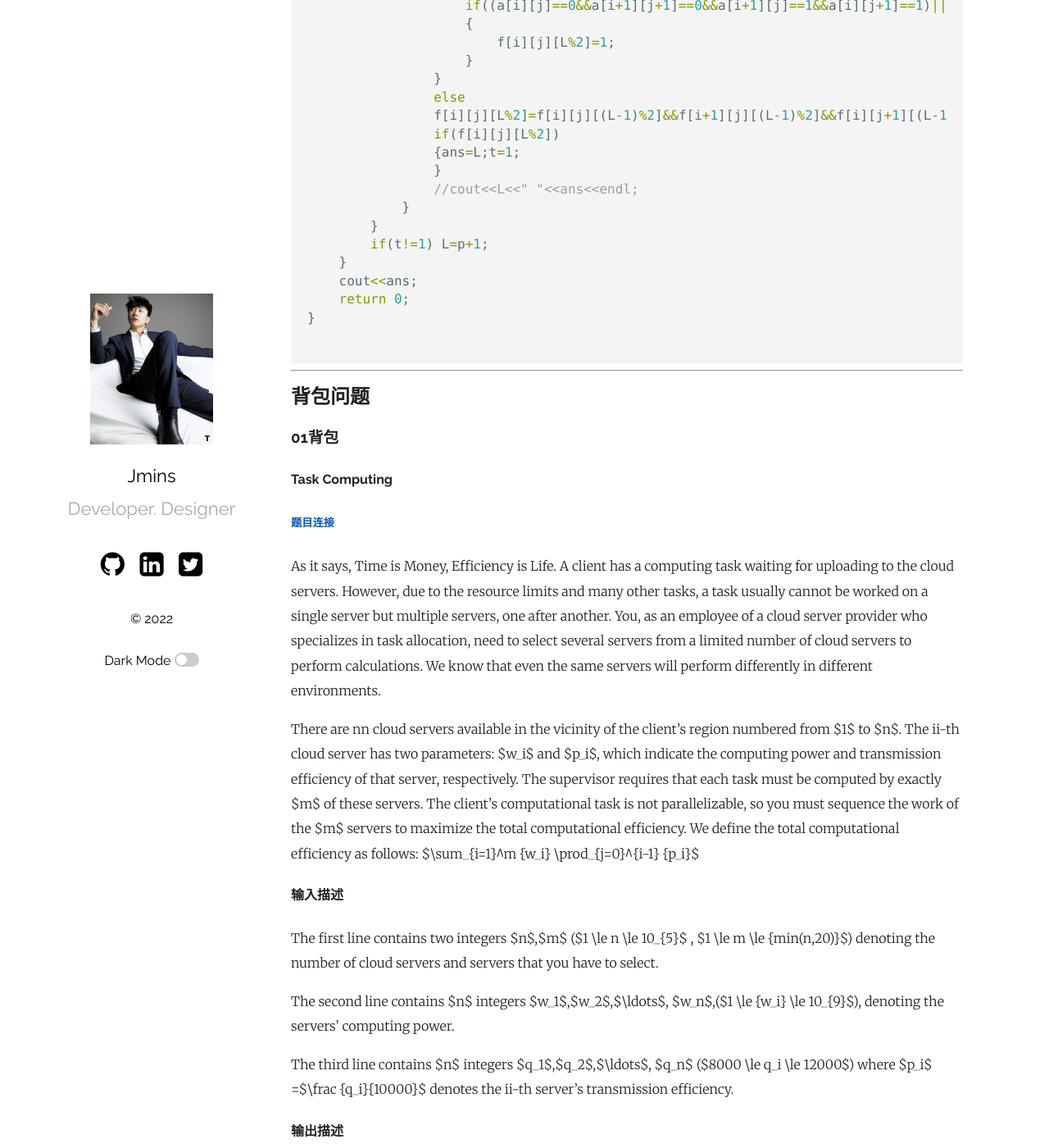
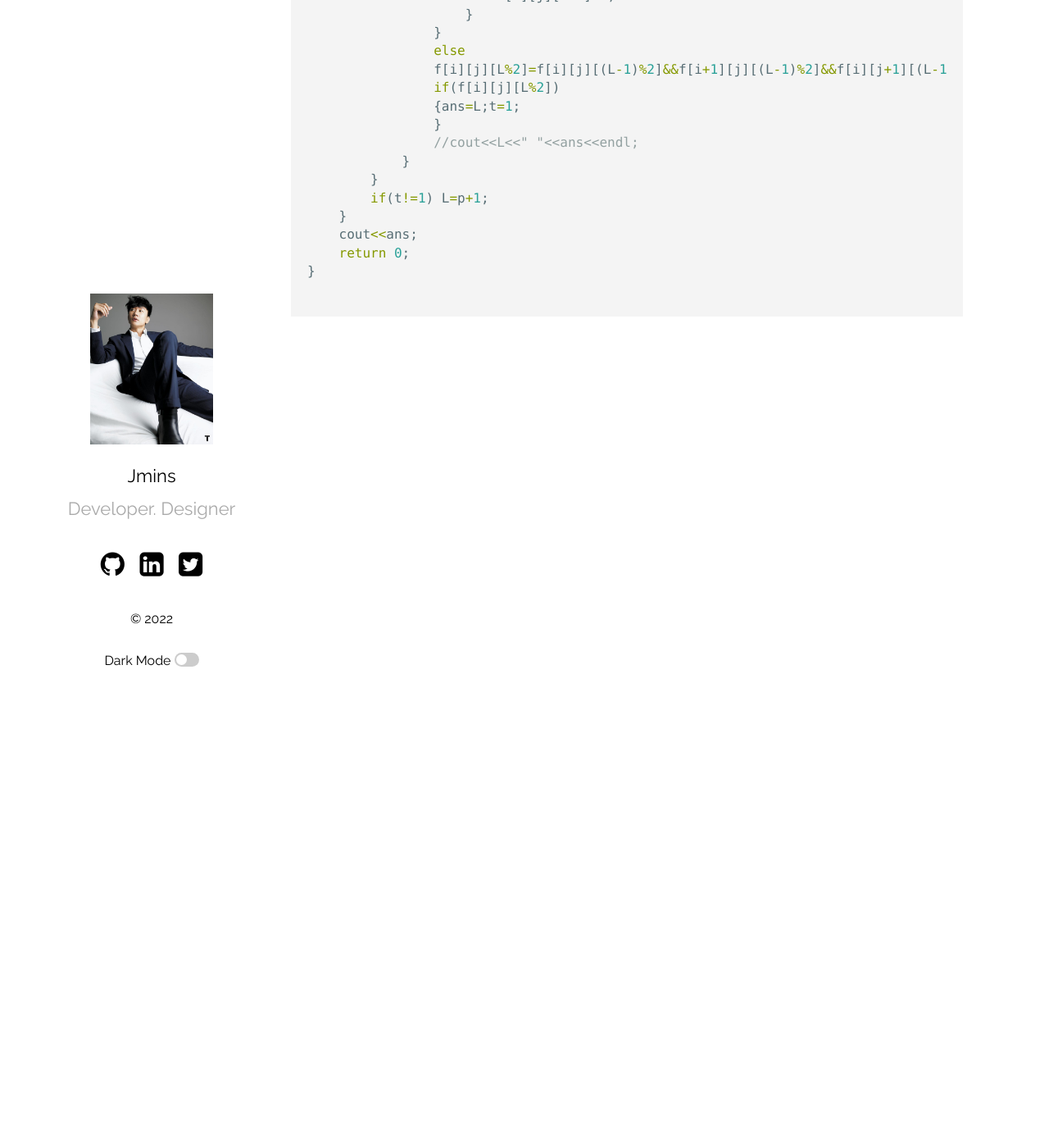
Before and after one commit to 0Jmins0/0Jmins0.github.io, a Jekyll site: the page built from _posts/2022-07-30-DP之入门.markdown, in a window 1280 px wide and 1400 px high, scrolled down 1028 px. Shown: the whole window at 82% size. Built offline with Jekyll 4.4.1, drawn with Linux system fonts in a browser that asks for light colours; some of the changed text lies outside the part shown.

Commit message:
Update 2022-07-30-DP之入门.markdown

````diff
--- a/_posts/2022-07-30-DP之入门.markdown
+++ b/_posts/2022-07-30-DP之入门.markdown
@@ -1,11 +1,10 @@
 ---
 layout: post
-title:  "DP入门"
+title:  "DP"
 date:   2022-07-28 09:03:36 +0530
 categories: C++
 ---
-# Dp入门
-## 线性dp
+## 线性dp 刷题（一）
 ### P1681 最大正方形-二
 ##### [题目连接](https://www.luogu.com.cn/problem/P1681)
 #### CODE
@@ -57,106 +56,3 @@ int main()
 }
 
 ```
-***
-## 背包问题
-### 01背包
-#### **Task Computing**
-##### [题目连接](https://ac.nowcoder.com/acm/contest/33189/A)
-As it says, Time is Money, Efficiency is Life. A client has a computing task waiting for uploading to the cloud servers. However, due to the resource limits and many other tasks, a task usually cannot be worked on a single server but multiple servers, one after another. You, as an employee of a cloud server provider who specializes in task allocation, need to select several servers from a limited number of cloud servers to perform calculations. We know that even the same servers will perform differently in different environments.
-
-There are nn cloud servers available in the vicinity of the client's region numbered from $1$ to $n$. The ii-th cloud server has two parameters: $w_i$ and $p_i$, which indicate the computing power and transmission efficiency of that server, respectively. The supervisor requires that each task must be computed by exactly $m$ of these servers. The client's computational task is not parallelizable, so you must sequence the work of the $m$ servers to maximize the total computational efficiency. We define the total computational efficiency as follows:
-$\sum_{i=1}^m {w_i} \prod_{j=0}^{i-1} {p_i}$
-
-
-#### 输入描述
-The first line contains two integers $n$,$m$ ($1 \le n \le 10_{5}$ , $1 \le m \le {min(n,20)}$) denoting the number of cloud servers and servers that you have to select.
-
-The second line contains $n$ integers $w_1$,$w_2$,$\ldots$, $w_n$,($1 \le {w_i} \le 10_{9}$), denoting the servers' computing power.
-
-The third line contains $n$ integers $q_1$,$q_2$,$\ldots$, $q_n$ ($8000 \le q_i \le 12000$)
-where $p_i$ =$\frac {q_i}{10000}$ denotes the ii-th server's transmission efficiency.
-
-#### 输出描述
-Output a float number denoting the maximal total computational efficiency. Your answer is considered correct if the relative or absolute error between yours and the standard solution is not greater than $10^{-6}$
-
-#### 样例1
-##### 输入
-```
-5 2
-1 2 3 4 5
-12000 11000 10000 9000 8000
-```
-##### 输出
-```
-8.500000000
-```
-### 思路
- **1.首先，每个机器选取的先后顺序会影响其价值，先对其进行排序。**
-> 设两个机器分别为 $x,y$,
->
-> 当$x$在前，$y$在后的价值为 : $w_x * p_k + w_y * p_x * p_k$
->
-> 当$y$在前，$y$在后的价值为 : $w_y * p_k + w_x * p_y * p_k$
->
-> 令 式1>式2 得 :
->
-> $w_x + w_y * p_x > w_y + w_x * p_y$，按照该式子排序
-
-**2.排序后，不论从前到后还是从后到前，均为一个有顺序的子序列，所以前后方向不重要。**
-
-**3.越靠后面选择的，$p$的影响更大。**
-
-> 设三个设备$1,2,3$，则价值为
->
-> $w_1 + w_2 * p_1 + w_3 * p_1 * p_2 = p_1 * (w_2 + w_3 * p_2) + w_1$
->
-> 以此类推
-> 因此从最后选的开始更新，价值越小，排序越靠后，越先更新，即$(n~1)$
-
-__4.dp方程 $f[i][k]$ 表示考虑到 第 i 个， 装了 m 个的最大值__
->
-> 转移方程: $f[i][k]=max(f[i][k],f[i+1][k-1] * p[i] + w[i])$
-
-### 代码
-```c
-#include<bits/stdc++.h>
-using namespace std;
-const int MAXN=1e5+10;
-const int INF=0x3f3f3f;
-typedef long long ll;
-struct node
-{
-    double w,p;
-}no[MAXN];
-double f[MAXN][30],P[30][MAXN];
-bool cmp(node x,node y)
-{
-    return (x.w+x.p*y.w)>(y.w+x.w*y.p);
-}
-int main()
-{
-    int n,m;
-    cin>>n>>m;
-    for(int i=1;i<=n;i++)cin>>no[i].w;
-    for(int i=1;i<=n;i++) cin>>no[i].p,no[i].p/=10000;
-    sort(no+1,no+n+1,cmp);
-    for(int i=n;i>=1;i--)
-    {
-        for(int k=1;k<=m;k++)
-        {
-            f[i][k]=max(f[i][k],no[i].w+f[i+1][k-1]*no[i].p);
-        }
-        for(int k=1;k<=m;k++) f[i][k]=max(f[i][k],f[i+1][k]);
-    }
-    printf("%lf",f[1][m]);
-    return 0;
-}
-```
->>### 完全背包
->>### 多重背包
->>>#### 朴素算法
->>>#### 二进制优化
->>>#### 单调队列优化
->>### 背包选择路径
->>### 背包选择计数
-***
````
